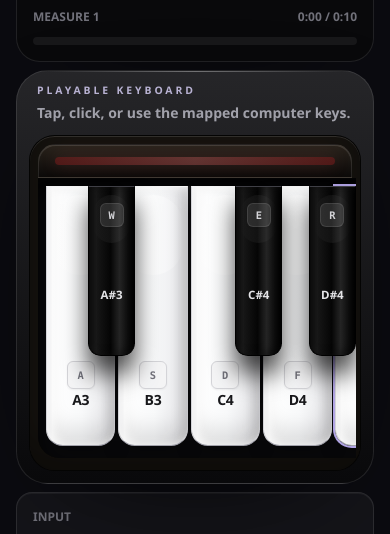
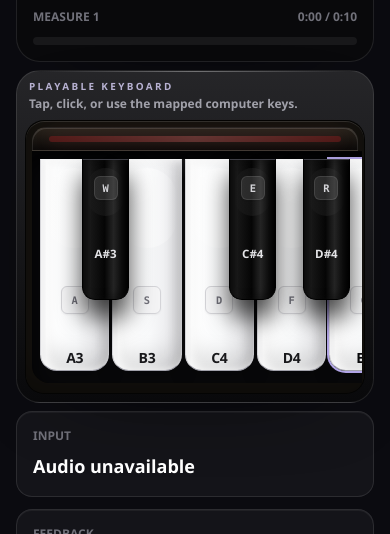
Before and after one commit to kofiarhin/piano360, a React (Vite) app in the folder apps/client/: page / in a window 390 px wide. Shown: the part 500-1034 px from the top of the page. Built offline with nearby package versions, Linux system fonts and the light colour scheme; no server answers.

Commit message:
Compact virtual piano for tablet layout

```diff
--- a/apps/client/src/features/practice/components/VirtualPiano.tsx
+++ b/apps/client/src/features/practice/components/VirtualPiano.tsx
@@ -28,25 +28,25 @@ export const VirtualPiano = ({ currentNote, pressedStates, onPress }: VirtualPia
   return (
     <section
       aria-label="Virtual piano"
-      className="relative overflow-hidden rounded-[2rem] border border-white/10 bg-[linear-gradient(180deg,rgba(39,39,42,0.96),rgba(9,9,11,0.98))] p-3 shadow-[0_34px_120px_-58px_rgba(0,0,0,1)] md:rounded-[2.5rem] md:p-5"
+      className="relative overflow-hidden rounded-[1.5rem] border border-white/10 bg-[linear-gradient(180deg,rgba(39,39,42,0.96),rgba(9,9,11,0.98))] p-2 shadow-[0_24px_90px_-58px_rgba(0,0,0,1)] md:rounded-[2rem] md:p-3"
     >
       <div className="pointer-events-none absolute inset-x-6 top-0 h-px bg-gradient-to-r from-transparent via-white/35 to-transparent" />
-      <div className="mb-3 flex items-center justify-between gap-3 px-2 md:mb-4 md:px-3">
+      <div className="mb-2 flex items-center justify-between gap-3 px-1 md:px-2">
         <div>
-          <p className="text-[0.65rem] font-black uppercase tracking-[0.28em] text-violet-200/80">Playable keyboard</p>
-          <p className="mt-1 text-sm font-semibold text-zinc-400">Tap, click, or use the mapped computer keys.</p>
+          <p className="text-[0.62rem] font-black uppercase tracking-[0.24em] text-violet-200/80">Playable keyboard</p>
+          <p className="mt-0.5 text-xs font-semibold text-zinc-400">Tap, click, or use the mapped computer keys.</p>
         </div>
         <div className="hidden rounded-full border border-white/10 bg-white/[0.04] px-3 py-1 text-xs font-bold text-zinc-400 sm:block">A3 → C5</div>
       </div>
 
-      <div className="rounded-[1.6rem] border border-black/80 bg-[#16130f] p-2 shadow-[inset_0_1px_0_rgba(255,255,255,0.12),inset_0_-22px_38px_rgba(0,0,0,0.42)] md:p-3">
-        <div className="rounded-t-[1.1rem] border border-white/10 bg-[linear-gradient(180deg,#29231c,#0b0908)] px-4 py-3 shadow-[inset_0_1px_0_rgba(255,255,255,0.12)]">
-          <div className="h-2 rounded-full bg-[linear-gradient(90deg,rgba(127,29,29,0.55),rgba(248,113,113,0.32),rgba(127,29,29,0.55))] shadow-[0_0_18px_rgba(248,113,113,0.18)]" />
+      <div className="rounded-[1.2rem] border border-black/80 bg-[#16130f] p-1.5 shadow-[inset_0_1px_0_rgba(255,255,255,0.12),inset_0_-18px_30px_rgba(0,0,0,0.42)] md:p-2">
+        <div className="rounded-t-[0.9rem] border border-white/10 bg-[linear-gradient(180deg,#29231c,#0b0908)] px-4 py-2 shadow-[inset_0_1px_0_rgba(255,255,255,0.12)]">
+          <div className="h-1.5 rounded-full bg-[linear-gradient(90deg,rgba(127,29,29,0.55),rgba(248,113,113,0.32),rgba(127,29,29,0.55))] shadow-[0_0_18px_rgba(248,113,113,0.18)]" />
         </div>
 
         <div className="piano-scroll -mx-1 overflow-x-auto px-1 pb-1 pt-0 md:mx-0 md:px-0">
-          <div className="relative mx-auto h-[17.5rem] min-w-[46rem] overflow-hidden rounded-b-[1.35rem] bg-zinc-950 p-2 pb-3 shadow-[inset_0_12px_24px_rgba(0,0,0,0.75)] sm:h-[19rem] md:h-[22rem] md:min-w-0 lg:h-[24rem]">
-            <div className="pointer-events-none absolute inset-x-2 top-2 z-[3] h-7 rounded-t-xl bg-[linear-gradient(180deg,rgba(255,255,255,0.08),transparent)]" />
+          <div className="relative mx-auto h-[14.5rem] min-w-[46rem] overflow-hidden rounded-b-[1.1rem] bg-zinc-950 p-2 pb-3 shadow-[inset_0_12px_24px_rgba(0,0,0,0.75)] sm:h-[15.5rem] md:h-[17rem] md:min-w-0 lg:h-[19rem]">
+            <div className="pointer-events-none absolute inset-x-2 top-2 z-[3] h-5 rounded-t-xl bg-[linear-gradient(180deg,rgba(255,255,255,0.08),transparent)]" />
             <div className="flex h-full w-full gap-[3px] rounded-b-xl">
               {whiteNotes.map((key) => (
                 <PianoKey
```
